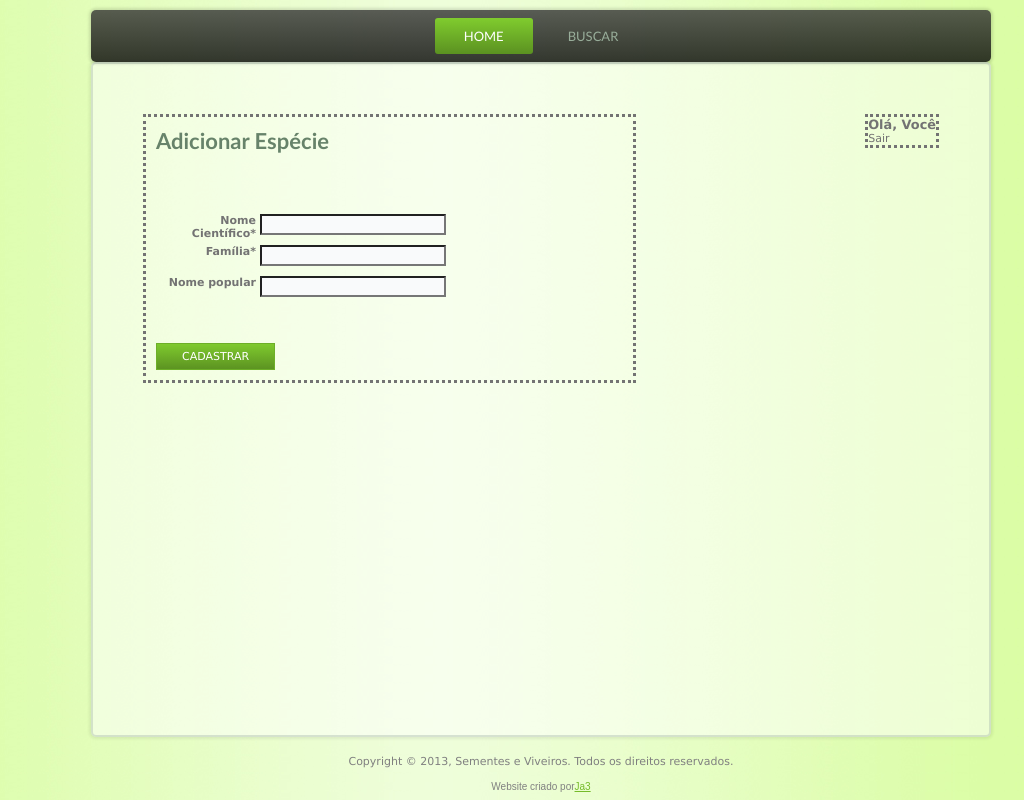
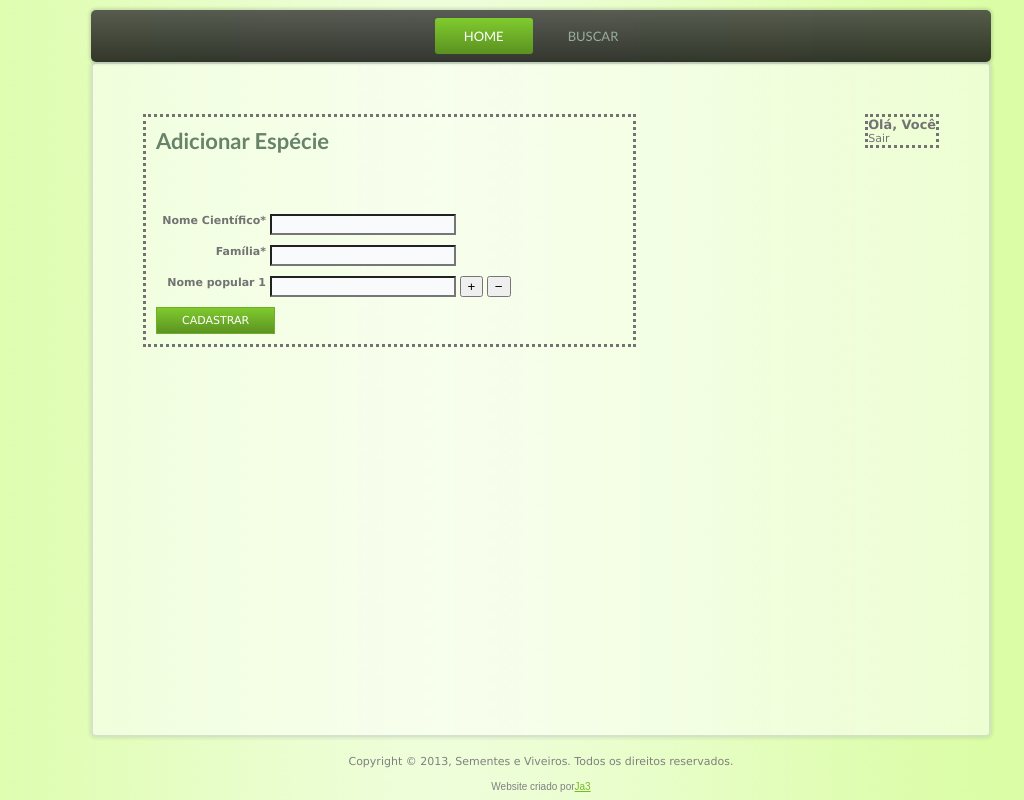
Before and after one commit to arthurpessoa/sementenativa, a CodeIgniter app: page /index.php/cadastrarespecie/index in a window 1280 px wide. Shown: the whole page, without its empty margins (99-1123 px from the left). Run offline with CodeIgniter, Linux system fonts and the light colour scheme.

Commit message:
nome popular multivalorado

```diff
--- a/application/views/cadastrarEspecie.php
+++ b/application/views/cadastrarEspecie.php
@@ -57,13 +57,14 @@
 												<input id="boxfamilia" type="text" name="familia"/>
 												<span id="erroFami" class="erroinsert"></span>
 											</p>
+											<p id="nompop">
+												<label for="boxpopul">Nome popular 1</label>
+												<input id="boxpopul" type="text" name="popular1"/>
+												<button type="button" id="addNp">+</button>
+                                                <button type="button" id="rmNp">−</button>
+											</p>
 											<p>
-												<label for="boxpopul">Nome popular</label>
-												<input id="boxpopul" type="text" name="popular"/>
-											</p>
-											<br><br>
-											<p>
-												<p><a href=<?php echo base_url()."cadastrarUsuario"?> class="art-button">Cadastrar</a></p>
+												<p><a href=<?php echo base_url()."cadastrarEspecie"?> class="art-button">Cadastrar</a></p>
 											</p>
 										</form>
 									</div>
@@ -80,6 +81,19 @@
 </div>
 <script>
 $(document).ready(function() {
+	nomPop = 1;
+	$('#addNp').click(function(){
+		nomPop++;
+		$('#nompop').append(
+			"<p id=\"pop"+nomPop+"\"><label for=\"boxpopul\">Nome popular " + nomPop + "</label>"
+			+"<input id=\"boxpopul\" type=\"text\" name=\"popular1\"/></p>");
+	});
+	$('#rmNp').click(function(){
+		if(nomPop > 1){
+			$('#pop' + nomPop.toString()).remove();
+			nomPop--;
+		}
+	});
 	$('#boxcient').focusout(function(){
 		if($(this).val() == ''){
 			$('#erroCient').html('Insira um nome científico!');
--- a/assets/ja3.css
+++ b/assets/ja3.css
@@ -37,7 +37,7 @@ label{
 
 p label {
     display: inline-block;
-    width: 100px;
+    width: 110px;
 }
 
 .art-postcontent{
```
